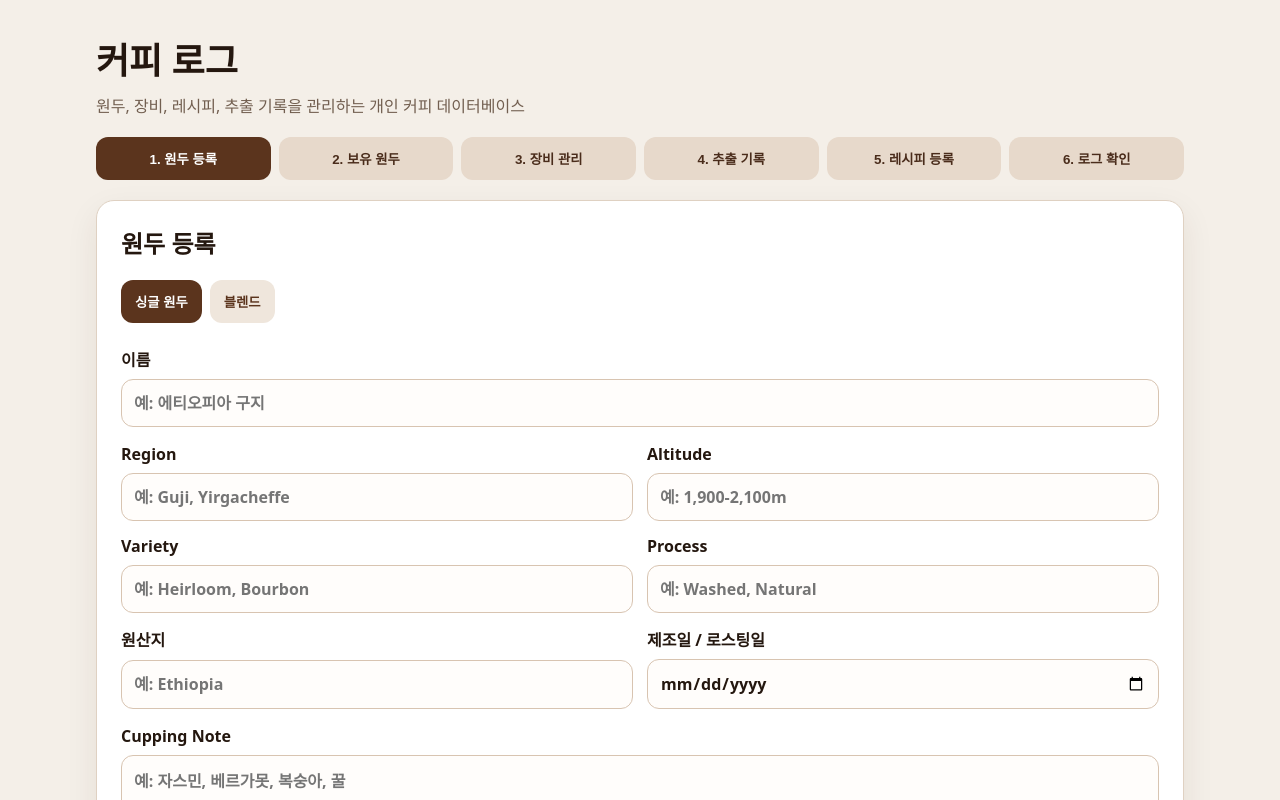
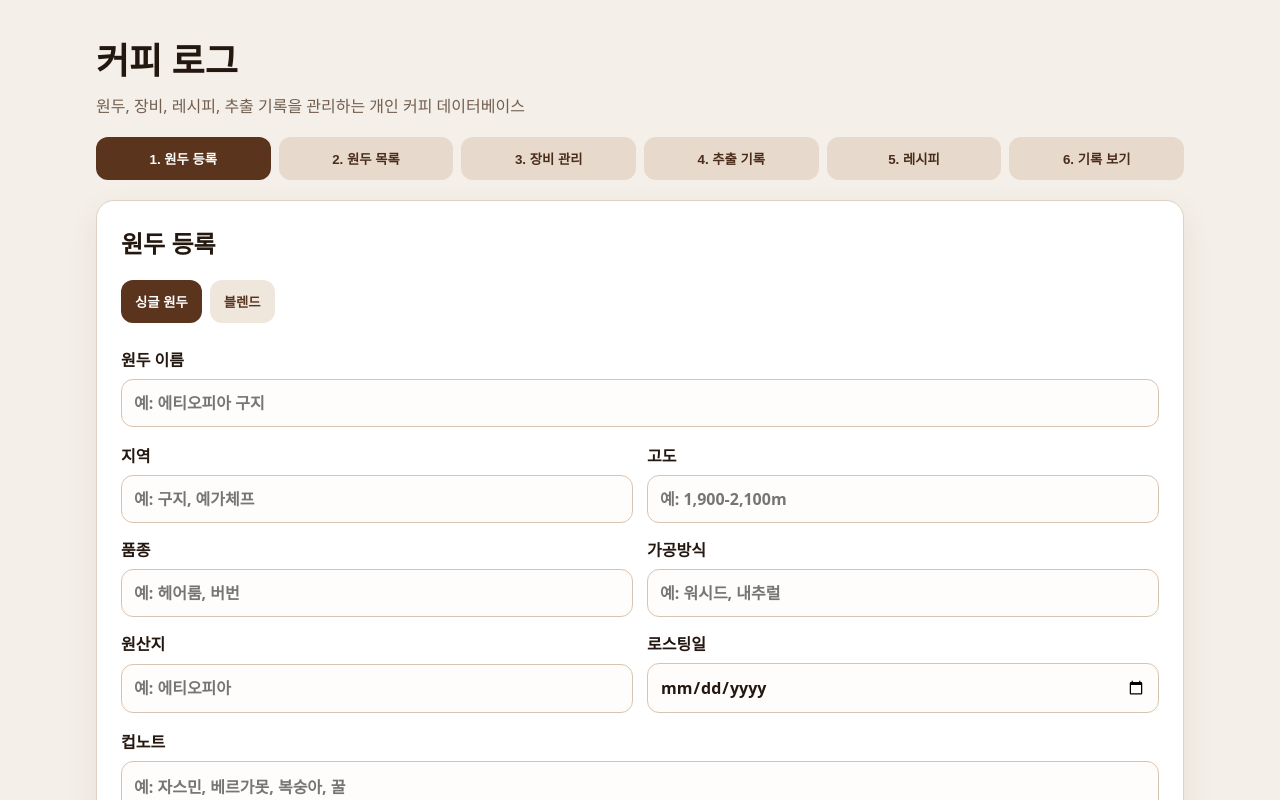
Before and after one commit to scr1213-stack/coffee-log, a React (Vite) app: page / in a window 1280 px wide. Shown: the top 800 px of the page. Built offline with nearby package versions, Linux system fonts and the light colour scheme.

Commit message:
polish labels and timew inputs

```diff
--- a/src/App.jsx
+++ b/src/App.jsx
@@ -99,6 +99,21 @@ function loadFromStorage(key, fallbackValue) {
   }
 }
 
+function formatTimeInput(value) {
+  const digitsOnly = value.replace(/\D/g, '')
+
+  if (digitsOnly.length === 0) {
+    return ''
+  }
+
+  if (digitsOnly.length < 4) {
+    return digitsOnly
+  }
+
+  const fourDigits = digitsOnly.slice(0, 4)
+  return `${fourDigits.slice(0, 2)}:${fourDigits.slice(2, 4)}`
+}
+
 function App() {
   const [activeTab, setActiveTab] = useState('beans')
   const [beanType, setBeanType] = useState('single')
@@ -141,27 +156,6 @@ function App() {
     const { name, value } = event.target
     setSingleBean({ ...singleBean, [name]: value })
   }
-const applyRecipeToBrewForm = (recipeId) => {
-  const selectedRecipe = recipes.find((recipe) => recipe.id === recipeId)
-
-  if (!selectedRecipe) {
-    return
-  }
-
-  setBrewForm({
-    ...brewForm,
-    method: selectedRecipe.method,
-    dripperId: selectedRecipe.dripperId,
-    filterId: selectedRecipe.filterId,
-    grinderId: selectedRecipe.grinderId,
-    grindClicks: selectedRecipe.grindClicks,
-    dose: selectedRecipe.dose,
-    water: selectedRecipe.water,
-    bypassWater: selectedRecipe.bypassWater,
-    temperature: selectedRecipe.temperature,
-  })
-}
-
 
   const handleBlendFieldChange = (event) => {
     const { name, value } = event.target
@@ -212,7 +206,7 @@ const applyRecipeToBrewForm = (recipeId) => {
 
     if (beanType === 'single') {
       if (!singleBean.name.trim()) {
-        alert('원두 이름을 입력해줘.')
+        alert('원두 이름을 입력해주세요.')
         return
       }
 
@@ -229,7 +223,7 @@ const applyRecipeToBrewForm = (recipeId) => {
     }
 
     if (!blendBean.name.trim()) {
-      alert('블렌드 이름을 입력해줘.')
+      alert('블렌드 이름을 입력해주세요.')
       return
     }
 
@@ -249,14 +243,14 @@ const applyRecipeToBrewForm = (recipeId) => {
   }
 
   const deleteBean = (beanId) => {
-    const isConfirmed = window.confirm('이 원두를 삭제할까?')
+    const isConfirmed = window.confirm('이 원두를 삭제할까요?')
     if (!isConfirmed) return
 
     setOwnedBeans(ownedBeans.filter((bean) => bean.id !== beanId))
   }
 
   const clearAllBeans = () => {
-    const isConfirmed = window.confirm('등록된 원두를 전부 삭제할까?')
+    const isConfirmed = window.confirm('등록된 원두를 전부 삭제할까요?')
     if (!isConfirmed) return
 
     setOwnedBeans([])
@@ -271,7 +265,7 @@ const applyRecipeToBrewForm = (recipeId) => {
     event.preventDefault()
 
     if (!equipmentForm.name.trim()) {
-      alert('장비 이름을 입력해줘.')
+      alert('장비 이름을 입력해주세요.')
       return
     }
 
@@ -286,7 +280,7 @@ const applyRecipeToBrewForm = (recipeId) => {
   }
 
   const deleteEquipment = (equipmentId) => {
-    const isConfirmed = window.confirm('이 장비를 삭제할까?')
+    const isConfirmed = window.confirm('이 장비를 삭제할까요?')
     if (!isConfirmed) return
 
     setEquipments(equipments.filter((equipment) => equipment.id !== equipmentId))
@@ -298,7 +292,34 @@ const applyRecipeToBrewForm = (recipeId) => {
 
   const handleBrewChange = (event) => {
     const { name, value } = event.target
+
+    if (name === 'brewTime') {
+      setBrewForm({ ...brewForm, [name]: formatTimeInput(value) })
+      return
+    }
+
     setBrewForm({ ...brewForm, [name]: value })
+  }
+
+  const applyRecipeToBrewForm = (recipeId) => {
+    const selectedRecipe = recipes.find((recipe) => recipe.id === recipeId)
+
+    if (!selectedRecipe) {
+      return
+    }
+
+    setBrewForm({
+      ...brewForm,
+      method: selectedRecipe.method,
+      dripperId: selectedRecipe.dripperId,
+      filterId: selectedRecipe.filterId,
+      grinderId: selectedRecipe.grinderId,
+      grindClicks: selectedRecipe.grindClicks,
+      dose: selectedRecipe.dose,
+      water: selectedRecipe.water,
+      bypassWater: selectedRecipe.bypassWater,
+      temperature: selectedRecipe.temperature,
+    })
   }
 
   const handleSaveBrewLog = (event) => {
@@ -310,7 +331,7 @@ const applyRecipeToBrewForm = (recipeId) => {
     const selectedGrinder = equipments.find((equipment) => equipment.id === brewForm.grinderId)
 
     if (!selectedBean) {
-      alert('원두를 선택해줘.')
+      alert('원두를 선택해주세요.')
       return
     }
 
@@ -355,7 +376,7 @@ const applyRecipeToBrewForm = (recipeId) => {
   }
 
   const deleteBrewLog = (logId) => {
-    const isConfirmed = window.confirm('이 추출 기록을 삭제할까?')
+    const isConfirmed = window.confirm('이 추출 기록을 삭제할까요?')
     if (!isConfirmed) return
 
     setBrewLogs(brewLogs.filter((log) => log.id !== logId))
@@ -363,6 +384,12 @@ const applyRecipeToBrewForm = (recipeId) => {
 
   const handleRecipeChange = (event) => {
     const { name, value } = event.target
+
+    if (name === 'targetTime') {
+      setRecipeForm({ ...recipeForm, [name]: formatTimeInput(value) })
+      return
+    }
+
     setRecipeForm({ ...recipeForm, [name]: value })
   }
 
@@ -372,7 +399,7 @@ const applyRecipeToBrewForm = (recipeId) => {
 
     nextPours[index] = {
       ...nextPours[index],
-      [name]: value,
+      [name]: name === 'time' ? formatTimeInput(value) : value,
     }
 
     setRecipeForm({
@@ -401,7 +428,7 @@ const applyRecipeToBrewForm = (recipeId) => {
     event.preventDefault()
 
     if (!recipeForm.name.trim()) {
-      alert('레시피 이름을 입력해줘.')
+      alert('레시피 이름을 입력해주세요.')
       return
     }
 
@@ -443,7 +470,7 @@ const applyRecipeToBrewForm = (recipeId) => {
   }
 
   const deleteRecipe = (recipeId) => {
-    const isConfirmed = window.confirm('이 레시피를 삭제할까?')
+    const isConfirmed = window.confirm('이 레시피를 삭제할까요?')
     if (!isConfirmed) return
 
     setRecipes(recipes.filter((recipe) => recipe.id !== recipeId))
@@ -462,7 +489,7 @@ const applyRecipeToBrewForm = (recipeId) => {
         </TabButton>
 
         <TabButton active={activeTab === 'ownedBeans'} onClick={() => setActiveTab('ownedBeans')}>
-          2. 보유 원두
+          2. 원두 목록
         </TabButton>
 
         <TabButton active={activeTab === 'equipment'} onClick={() => setActiveTab('equipment')}>
@@ -474,11 +501,11 @@ const applyRecipeToBrewForm = (recipeId) => {
         </TabButton>
 
         <TabButton active={activeTab === 'recipe'} onClick={() => setActiveTab('recipe')}>
-          5. 레시피 등록
+          5. 레시피
         </TabButton>
 
         <TabButton active={activeTab === 'logs'} onClick={() => setActiveTab('logs')}>
-          6. 로그 확인
+          6. 기록 보기
         </TabButton>
       </nav>
 
@@ -592,7 +619,7 @@ function SingleBeanForm({ bean, onChange }) {
   return (
     <>
       <label>
-        이름
+        원두 이름
         <input
           name="name"
           value={bean.name}
@@ -603,17 +630,17 @@ function SingleBeanForm({ bean, onChange }) {
 
       <div className="grid">
         <label>
-          Region
+          지역
           <input
             name="region"
             value={bean.region}
             onChange={onChange}
-            placeholder="예: Guji, Yirgacheffe"
+            placeholder="예: 구지, 예가체프"
           />
         </label>
 
         <label>
-          Altitude
+          고도
           <input
             name="altitude"
             value={bean.altitude}
@@ -623,22 +650,22 @@ function SingleBeanForm({ bean, onChange }) {
         </label>
 
         <label>
-          Variety
+          품종
           <input
             name="variety"
             value={bean.variety}
             onChange={onChange}
-            placeholder="예: Heirloom, Bourbon"
+            placeholder="예: 헤어룸, 버번"
           />
         </label>
 
         <label>
-          Process
+          가공방식
           <input
             name="process"
             value={bean.process}
             onChange={onChange}
-            placeholder="예: Washed, Natural"
+            placeholder="예: 워시드, 내추럴"
           />
         </label>
 
@@ -648,12 +675,12 @@ function SingleBeanForm({ bean, onChange }) {
             name="origin"
             value={bean.origin}
             onChange={onChange}
-            placeholder="예: Ethiopia"
+            placeholder="예: 에티오피아"
           />
         </label>
 
         <label>
-          제조일 / 로스팅일
+          로스팅일
           <input
             type="date"
             name="roastDate"
@@ -664,7 +691,7 @@ function SingleBeanForm({ bean, onChange }) {
       </div>
 
       <label>
-        Cupping Note
+        컵노트
         <textarea
           name="cuppingNote"
           value={bean.cuppingNote}
@@ -698,7 +725,7 @@ function BlendBeanForm({
 
       <div className="grid">
         <label>
-          Altitude
+          고도
           <input
             name="altitude"
             value={bean.altitude}
@@ -708,7 +735,7 @@ function BlendBeanForm({
         </label>
 
         <label>
-          제조일 / 로스팅일
+          로스팅일
           <input
             type="date"
             name="roastDate"
@@ -719,7 +746,7 @@ function BlendBeanForm({
       </div>
 
       <label>
-        Cupping Note
+        컵노트
         <textarea
           name="cuppingNote"
           value={bean.cuppingNote}
@@ -729,7 +756,7 @@ function BlendBeanForm({
       </label>
 
       <RatioInputGroup
-        title="구성 원두 비율"
+        title="구성 원두"
         groupName="components"
         itemLabel="구성 원두 이름"
         placeholder="예: 봄베"
@@ -741,10 +768,10 @@ function BlendBeanForm({
       />
 
       <RatioInputGroup
-        title="Variety 비율"
+        title="품종 비율"
         groupName="varieties"
-        itemLabel="Variety"
-        placeholder="예: Bourbon"
+        itemLabel="품종"
+        placeholder="예: 버번"
         items={bean.varieties}
         onChange={onRatioItemChange}
         onAdd={onAddRatioItem}
@@ -753,10 +780,10 @@ function BlendBeanForm({
       />
 
       <RatioInputGroup
-        title="Process 비율"
+        title="가공방식 비율"
         groupName="processes"
-        itemLabel="Process"
-        placeholder="예: Natural"
+        itemLabel="가공방식"
+        placeholder="예: 내추럴"
         items={bean.processes}
         onChange={onRatioItemChange}
         onAdd={onAddRatioItem}
@@ -768,7 +795,7 @@ function BlendBeanForm({
         title="원산지 비율"
         groupName="origins"
         itemLabel="원산지"
-        placeholder="예: Ethiopia"
+        placeholder="예: 에티오피아"
         items={bean.origins}
         onChange={onRatioItemChange}
         onAdd={onAddRatioItem}
@@ -849,9 +876,9 @@ function OwnedBeansTab({ beans, onDelete, onClearAll }) {
     <section className="card">
       <div className="section-header">
         <div>
-          <h2>보유 원두</h2>
+          <h2>원두 목록</h2>
           <p className="section-description">
-            등록한 싱글 원두와 블렌드를 확인하는 화면입니다.
+            등록한 싱글 원두와 블렌드를 확인합니다.
           </p>
         </div>
 
@@ -868,7 +895,7 @@ function OwnedBeansTab({ beans, onDelete, onClearAll }) {
 
       {beans.length === 0 ? (
         <p className="empty">
-          아직 등록된 원두가 없습니다. 1번 탭에서 원두를 먼저 등록해줘.
+          아직 등록된 원두가 없습니다. 1번 탭에서 원두를 먼저 등록해주세요.
         </p>
       ) : (
         <div className="bean-list">
@@ -906,12 +933,12 @@ function SingleBeanCard({ bean }) {
   return (
     <div className="bean-info">
       <InfoRow label="원산지" value={bean.origin} />
-      <InfoRow label="Region" value={bean.region} />
-      <InfoRow label="Altitude" value={bean.altitude} />
-      <InfoRow label="Variety" value={bean.variety} />
-      <InfoRow label="Process" value={bean.process} />
-      <InfoRow label="제조일 / 로스팅일" value={bean.roastDate} />
-      <InfoRow label="Cupping Note" value={bean.cuppingNote} />
+      <InfoRow label="지역" value={bean.region} />
+      <InfoRow label="고도" value={bean.altitude} />
+      <InfoRow label="품종" value={bean.variety} />
+      <InfoRow label="가공방식" value={bean.process} />
+      <InfoRow label="로스팅일" value={bean.roastDate} />
+      <InfoRow label="컵노트" value={bean.cuppingNote} />
     </div>
   )
 }
@@ -919,13 +946,13 @@ function SingleBeanCard({ bean }) {
 function BlendBeanCard({ bean }) {
   return (
     <div className="bean-info">
-      <InfoRow label="Altitude" value={bean.altitude} />
-      <InfoRow label="제조일 / 로스팅일" value={bean.roastDate} />
-      <InfoRow label="Cupping Note" value={bean.cuppingNote} />
+      <InfoRow label="고도" value={bean.altitude} />
+      <InfoRow label="로스팅일" value={bean.roastDate} />
+      <InfoRow label="컵노트" value={bean.cuppingNote} />
 
       <RatioSummary title="구성 원두" items={bean.components} />
-      <RatioSummary title="Variety" items={bean.varieties} />
-      <RatioSummary title="Process" items={bean.processes} />
+      <RatioSummary title="품종" items={bean.varieties} />
+      <RatioSummary title="가공방식" items={bean.processes} />
       <RatioSummary title="원산지" items={bean.origins} />
     </div>
   )
@@ -965,7 +992,7 @@ function EquipmentTab({ equipmentForm, equipments, onChange, onSubmit, onDelete
             name="name"
             value={equipmentForm.name}
             onChange={onChange}
-            placeholder="예: 하리오 V60 02, 코만단테 C40"
+            placeholder="예: 하리오 V60 02, CAFEC Abaca, 페모북 A2"
           />
         </label>
 
@@ -1043,7 +1070,7 @@ function BrewLogTab({
       </div>
 
       {beans.length === 0 ? (
-        <p className="empty">보유 원두가 없습니다. 먼저 1번 탭에서 원두를 등록해줘.</p>
+        <p className="empty">보유 원두가 없습니다. 먼저 1번 탭에서 원두를 등록해주세요.</p>
       ) : (
         <form className="form" onSubmit={onSubmit}>
           <label>
@@ -1088,10 +1115,10 @@ function BrewLogTab({
 
             <TextInput label="클릭수" name="grindClicks" value={form.grindClicks} onChange={onChange} placeholder="예: 22" />
             <TextInput label="원두량 g" name="dose" value={form.dose} onChange={onChange} placeholder="예: 30" />
-            <TextInput label="물량 g" name="water" value={form.water} onChange={onChange} placeholder="예: 300" />
+            <TextInput label="추출수 g" name="water" value={form.water} onChange={onChange} placeholder="예: 300" />
             <TextInput label="가수량 g" name="bypassWater" value={form.bypassWater} onChange={onChange} placeholder="예: 100" />
-            <TextInput label="물온도 ℃" name="temperature" value={form.temperature} onChange={onChange} placeholder="예: 92" />
-            <TextInput label="추출시간" name="brewTime" value={form.brewTime} onChange={onChange} placeholder="예: 2:40" />
+            <TextInput label="물 온도 ℃" name="temperature" value={form.temperature} onChange={onChange} placeholder="예: 92" />
+            <TextInput label="실제 시간" name="brewTime" value={form.brewTime} onChange={onChange} placeholder="예: 0300 → 03:00" />
           </div>
 
           <div className="grid">
@@ -1149,7 +1176,7 @@ function RecipeTab({
     <section className="card">
       <div className="section-header">
         <div>
-          <h2>레시피 등록</h2>
+          <h2>레시피</h2>
           <p className="section-description">
             자주 쓰는 기준 레시피를 저장합니다. 기준 그라인더와 기준 클릭수는 선택값으로 둡니다.
           </p>
@@ -1184,10 +1211,10 @@ function RecipeTab({
 
           <TextInput label="기준 클릭수" name="grindClicks" value={form.grindClicks} onChange={onChange} placeholder="예: 30" />
           <TextInput label="원두량 g" name="dose" value={form.dose} onChange={onChange} placeholder="예: 22" />
-          <TextInput label="물량 g" name="water" value={form.water} onChange={onChange} placeholder="예: 220" />
+          <TextInput label="추출수 g" name="water" value={form.water} onChange={onChange} placeholder="예: 220" />
           <TextInput label="가수량 g" name="bypassWater" value={form.bypassWater} onChange={onChange} placeholder="예: 100" />
-          <TextInput label="물온도 ℃" name="temperature" value={form.temperature} onChange={onChange} placeholder="예: 93" />
-          <TextInput label="목표 추출시간" name="targetTime" value={form.targetTime} onChange={onChange} placeholder="예: 2:40~3:00" />
+          <TextInput label="물 온도 ℃" name="temperature" value={form.temperature} onChange={onChange} placeholder="예: 93" />
+          <TextInput label="목표 시간" name="targetTime" value={form.targetTime} onChange={onChange} placeholder="예: 0300 → 03:00" />
         </div>
 
         <section className="blend-card">
@@ -1201,8 +1228,8 @@ function RecipeTab({
           <div className="pour-list">
             {form.pours.map((pour, index) => (
               <div className="pour-row" key={index}>
-                <TextInput label={`${index + 1}단계 시간`} name="time" value={pour.time} onChange={(event) => onPourChange(index, event)} placeholder="예: 0:00" />
-                <TextInput label="누적 물량 g" name="water" value={pour.water} onChange={(event) => onPourChange(index, event)} placeholder="예: 60" />
+                <TextInput label={`${index + 1}단계 시간`} name="time" value={pour.time} onChange={(event) => onPourChange(index, event)} placeholder="예: 0030 → 00:30" />
+                <TextInput label="누적 추출수 g" name="water" value={pour.water} onChange={(event) => onPourChange(index, event)} placeholder="예: 60" />
                 <TextInput label="메모" name="memo" value={pour.memo} onChange={(event) => onPourChange(index, event)} placeholder="예: 블루밍" />
 
                 <button
@@ -1259,10 +1286,10 @@ function RecipeTab({
                   <InfoRow label="장비" value={`${recipe.dripperName || '-'} / ${recipe.filterName || '-'} / ${recipe.grinderName || '-'}`} />
                   <InfoRow label="기준 클릭수" value={recipe.grindClicks} />
                   <InfoRow label="원두량" value={recipe.dose ? `${recipe.dose}g` : ''} />
-                  <InfoRow label="물량" value={recipe.water ? `${recipe.water}g` : ''} />
+                  <InfoRow label="추출수" value={recipe.water ? `${recipe.water}g` : ''} />
                   <InfoRow label="가수량" value={recipe.bypassWater ? `${recipe.bypassWater}g` : ''} />
-                  <InfoRow label="물온도" value={recipe.temperature ? `${recipe.temperature}℃` : ''} />
-                  <InfoRow label="목표 추출시간" value={recipe.targetTime} />
+                  <InfoRow label="물 온도" value={recipe.temperature ? `${recipe.temperature}℃` : ''} />
+                  <InfoRow label="목표 시간" value={recipe.targetTime} />
 
                   <PourSummary pours={recipe.pours} />
 
@@ -1339,9 +1366,9 @@ function LogsTab({ logs, onDelete }) {
     <section className="card">
       <div className="section-header">
         <div>
-          <h2>로그 확인</h2>
+          <h2>기록 보기</h2>
           <p className="section-description">
-            저장된 추출 기록을 확인하는 화면입니다.
+            저장한 추출 기록을 확인합니다.
           </p>
         </div>
 
@@ -1371,13 +1398,13 @@ function LogsTab({ logs, onDelete }) {
                 <InfoRow label="장비" value={`${log.dripperName || '-'} / ${log.filterName || '-'} / ${log.grinderName || '-'}`} />
                 <InfoRow label="클릭수" value={log.grindClicks} />
                 <InfoRow label="원두량" value={log.dose ? `${log.dose}g` : ''} />
-                <InfoRow label="물량" value={log.water ? `${log.water}g` : ''} />
+                <InfoRow label="추출수" value={log.water ? `${log.water}g` : ''} />
                 <InfoRow label="가수량" value={log.bypassWater ? `${log.bypassWater}g` : ''} />
-                <InfoRow label="물온도" value={log.temperature ? `${log.temperature}℃` : ''} />
-                <InfoRow label="추출시간" value={log.brewTime} />
+                <InfoRow label="물 온도" value={log.temperature ? `${log.temperature}℃` : ''} />
+                <InfoRow label="실제 시간" value={log.brewTime} />
                 <InfoRow label="별점" value={'★'.repeat(Number(log.rating))} />
                 <InfoRow
-                  label="맛 수치"
+                  label="맛 평가"
                   value={`쓴맛 ${log.bitterness} / 산미 ${log.acidity} / 단맛 ${log.sweetness} / 바디 ${log.body} / 향 ${log.aroma}`}
                 />
                 <InfoRow label="맛 메모" value={log.tasteMemo} />
```
Lines whose indentation alone changed are shown as unchanged.
